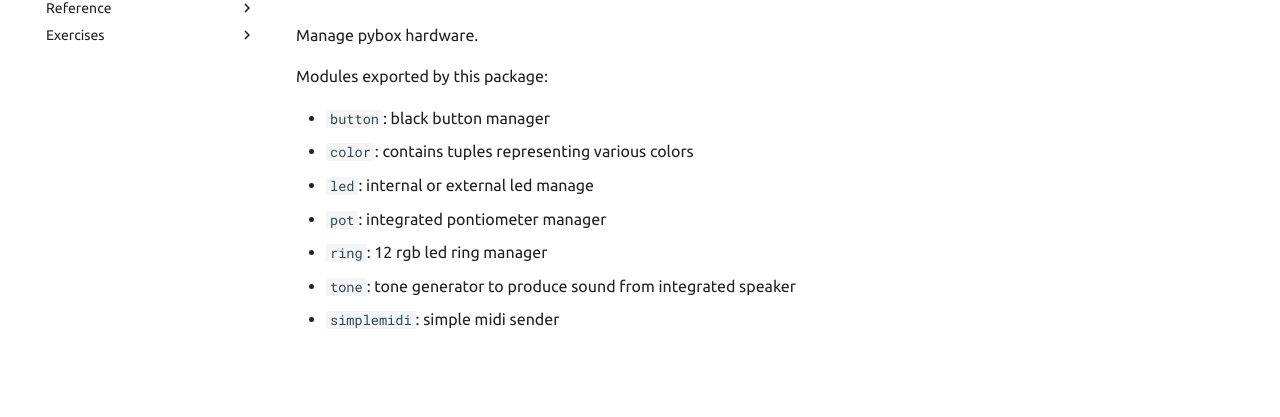
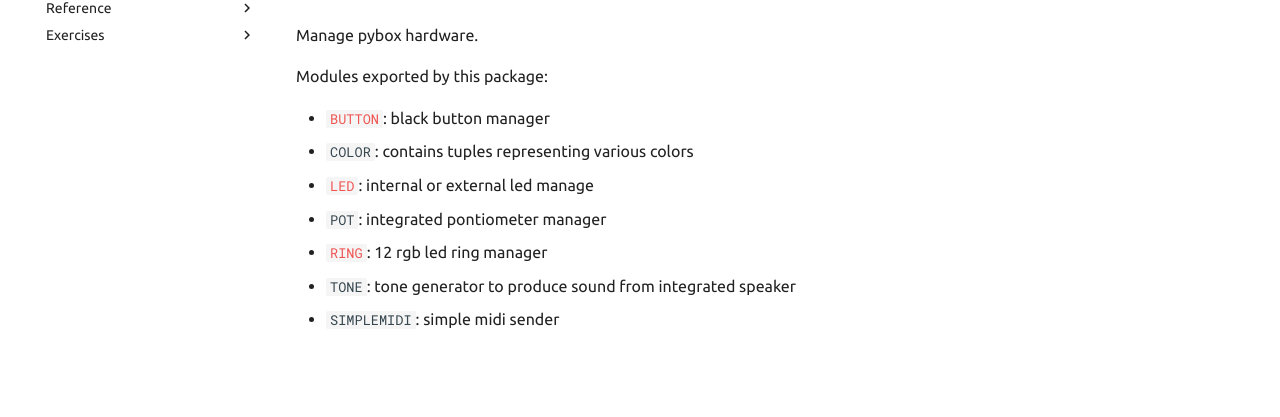
Before and after one commit to pythoninabox/pybox2, an MkDocs documentation site: the page built from docs/index.md, in a window 1280 px wide. Shown: the part 157-574 px from the top of the page. Built offline with MkDocs 1.6.1 and Material for MkDocs 9.7.7, drawn with Linux system fonts in a browser that asks for light colours; some of the changed lines change nothing that is shown.

Commit message:
update doc links

```diff
--- a/docs/index.md
+++ b/docs/index.md
@@ -4,10 +4,10 @@ Manage pybox hardware.
 
 Modules exported by this package:
 
-- `button`: black button manager
-- `color`: contains tuples representing various colors
-- `led`: internal or external led manage
-- `pot`: integrated pontiometer manager
-- `ring`: 12 rgb led ring manager
-- `tone`: tone generator to produce sound from integrated speaker
-- `simplemidi`: simple midi sender
+- [`BUTTON`](button.md): black button manager
+- `COLOR`: contains tuples representing various colors
+- [`LED`](led.md): internal or external led manage
+- `POT`: integrated pontiometer manager
+- [`RING`](ring.md): 12 rgb led ring manager
+- `TONE`: tone generator to produce sound from integrated speaker
+- `SIMPLEMIDI`: simple midi sender
```
